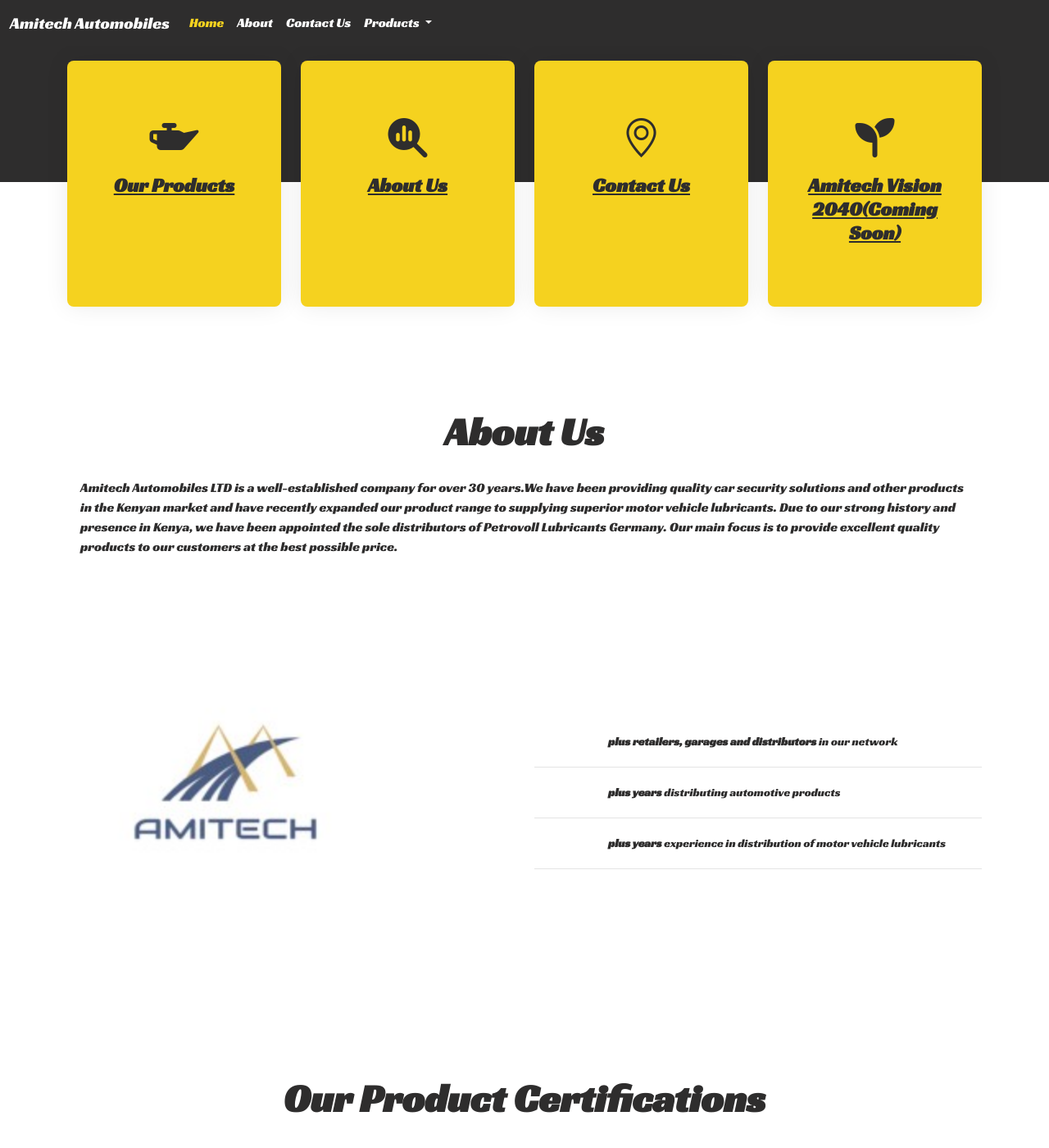
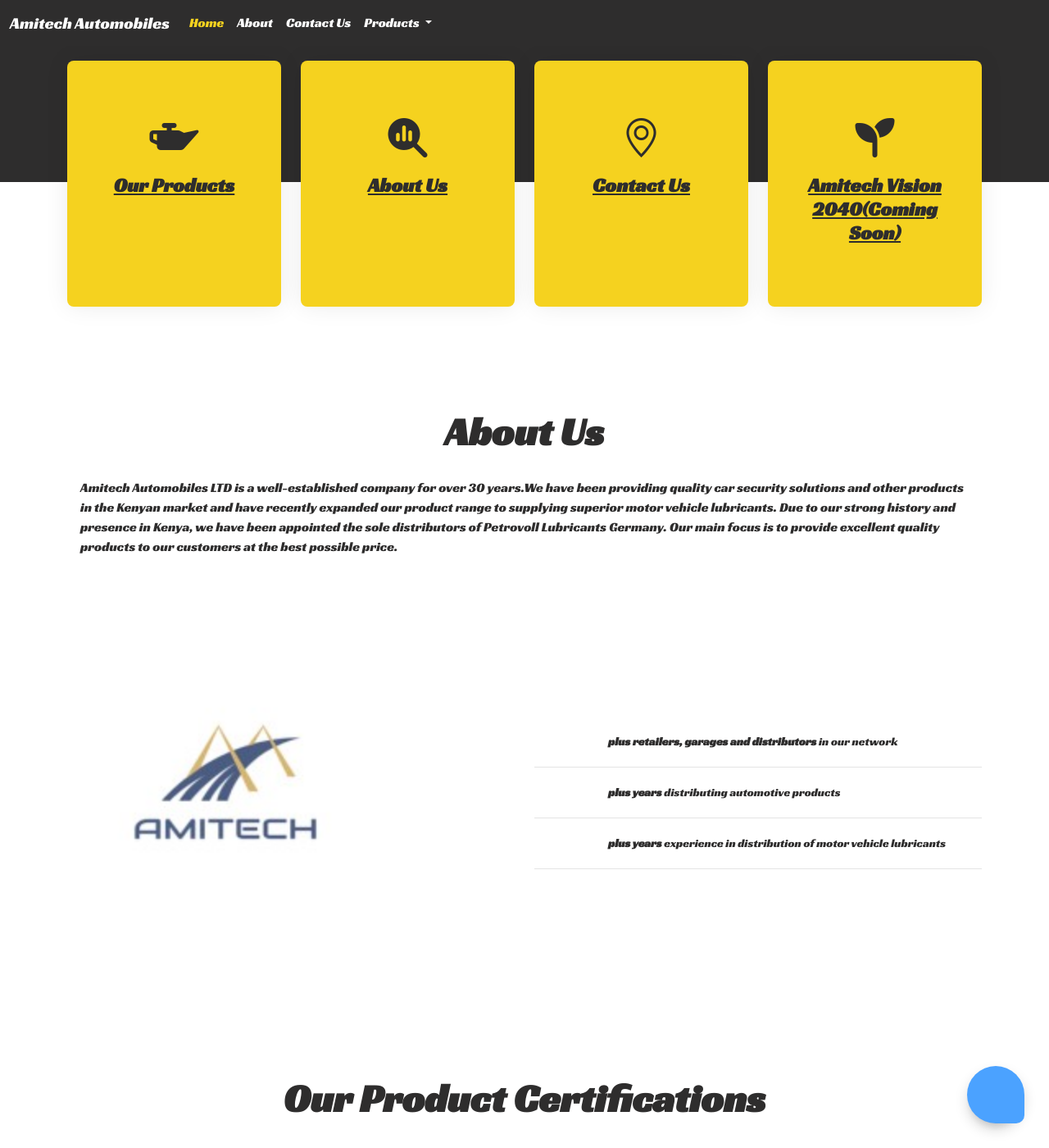
Before and after one commit to KMulji/AmitechEnterprises, a Jekyll site: the page built from index.html, in a window 1280 px wide and 1400 px high, scrolled down 540 px. Shown: the whole window at 82% size. Built offline with Jekyll 4.4.1, drawn with Linux system fonts in a browser that asks for light colours; nearby versions of some CDN libraries.

Commit message:
FB plugin patch

```diff
--- a/_layouts/default.html
+++ b/_layouts/default.html
@@ -33,6 +33,7 @@
   <link rel="stylesheet" href="https://cdn.jsdelivr.net/npm/glightbox/dist/css/glightbox.min.css" />
   <script src="https://cdn.jsdelivr.net/gh/mcstudios/glightbox/dist/js/glightbox.min.js" defer></script>
   <meta name="google-site-verification" content="77OxPLnO0vp0rwid4E6OGHZcVOFxzn66qIoK52JMoj8" />
+  <link href="https://fonts.googleapis.com/css2?family=Material+Symbols+Outlined" rel="stylesheet" />
 
   {% seo %}
 
@@ -94,6 +95,14 @@
     </div>
   </nav>
   {{content}}
+
+  <div class="fab-container">
+    <div class="fab shadow">
+      <div class="fab-content">
+
+      </div>
+    </div>
+    <div class="sub-button shadow">
       <!-- Messenger Chat plugin Code -->
       <div id="fb-root"></div>
 
@@ -124,6 +133,12 @@
           fjs.parentNode.insertBefore(js, fjs);
         }(document, 'script', 'facebook-jssdk'));
       </script>
+    </div>
+    <div class="sub-button shadow">
+      <a class="bi bi-whatsapp" href="https://wa.me/1XXXXXXXXXX"></a>
+    </div>
+
+  </div>
   <footer class="footer mt-5">
     <div>
       <div class="row ml-3">
--- a/assets/style.css
+++ b/assets/style.css
@@ -778,3 +778,82 @@ footer {
   display: block;
 
 }
+.fab-container {
+  display: flex;
+  flex-direction: column;
+  justify-content: flex-end;
+  align-items: center;
+  user-select: none;
+  position: fixed;
+  bottom: 30px;
+  right: 30px;
+}
+.fab-container:hover {
+  height: 100%;
+}
+.fab-container:hover .sub-button:nth-child(2) {
+  transform: translateY(-80px);
+}
+.fab-container:hover .sub-button:nth-child(3) {
+  transform: translateY(-140px);
+}
+.fab-container:hover .sub-button:nth-child(4) {
+  transform: translateY(-200px);
+}
+.fab-container:hover .sub-button:nth-child(5) {
+  transform: translateY(-260px);
+}
+.fab-container:hover .sub-button:nth-child(6) {
+  transform: translateY(-320px);
+}
+.fab-container .fab {
+  position: relative;
+  height: 70px;
+  width: 70px;
+  background-color: #4ba2ff;
+  border-radius: 50%;
+  z-index: 2;
+}
+.fab-container .fab::before {
+  content: " ";
+  position: absolute;
+  bottom: 0;
+  right: 0;
+  height: 35px;
+  width: 35px;
+  background-color: inherit;
+  border-radius: 0 0 10px 0;
+  z-index: -1;
+}
+.fab-container .fab .fab-content {
+  display: flex;
+  align-items: center;
+  justify-content: center;
+  height: 100%;
+  width: 100%;
+  border-radius: 50%;
+}
+.fab-container .fab .fab-content .material-icons {
+  color: white;
+  font-size: 48px;
+}
+.fab-container .sub-button {
+  position: absolute;
+  display: flex;
+  align-items: center;
+  justify-content: center;
+  bottom: 10px;
+  right: 10px;
+  height: 50px;
+  width: 50px;
+  background-color: #4ba2ff;
+  border-radius: 50%;
+  transition: all 0.3s ease;
+}
+.fab-container .sub-button:hover {
+  cursor: pointer;
+}
+.fab-container .sub-button .material-icons {
+  color: white;
+  padding-top: 6px;
+}
```
Also changed, not shown: other parts of _layouts/default.html (+4 -4 lines), assets/img/WhatsApp-Logo.wine.svg (added), assets/img/whatsapp.png (added), 13 other files. Lines whose indentation alone changed are shown as unchanged.
